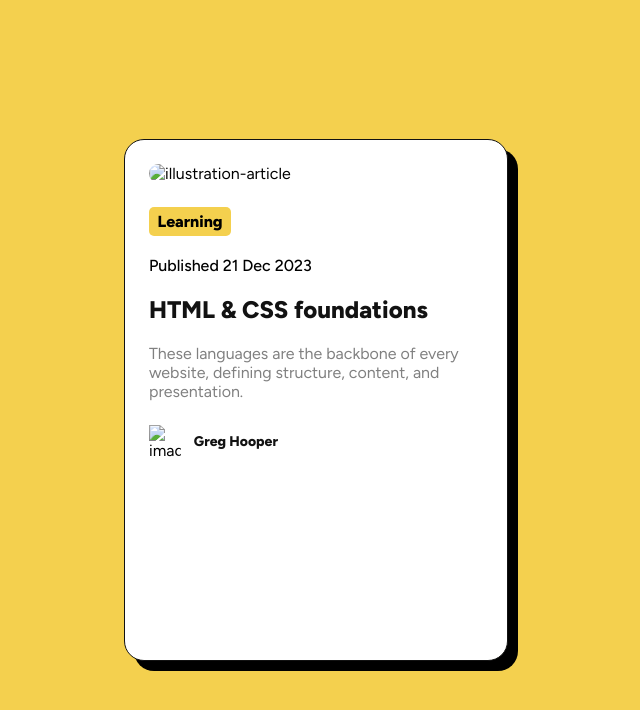
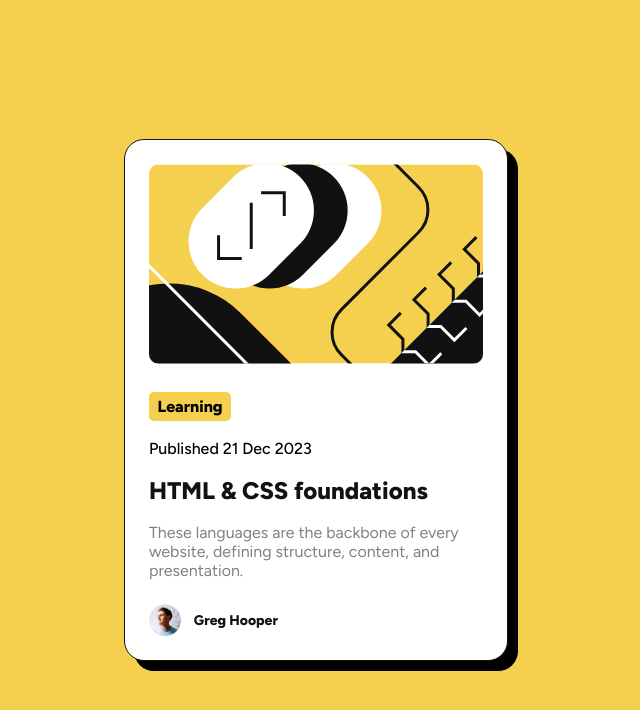
Before and after one commit to Luca-Sousa/Project-Blog-Preview-Card-Main, a plain HTML site: page index.html in a window 1280 px wide. Shown: the whole page, without its empty margins (324-964 px from the left). Drawn offline with Linux system fonts and the light colour scheme.

Commit message:
Add image folder

```diff
--- a/index.html
+++ b/index.html
@@ -20,7 +20,7 @@
     <div class="box">
 
       <div class="box-img">
-        <img src="assets/images/illustration-article.svg" alt="illustration-article">
+        <img src="images/illustration-article.svg" alt="illustration-article">
       </div>
 
       <div class="box-content">
@@ -37,7 +37,7 @@
       </div>
 
       <div class="box-author">
-        <img src="assets/images/image-avatar.webp" alt="image-avatar">
+        <img src="images/image-avatar.webp" alt="image-avatar">
         <p>Greg Hooper</p>
       </div>
 
```
Also changed, not shown: images/favicon-32x32.png (added), images/illustration-article.svg (added), images/image-avatar.webp (added).
